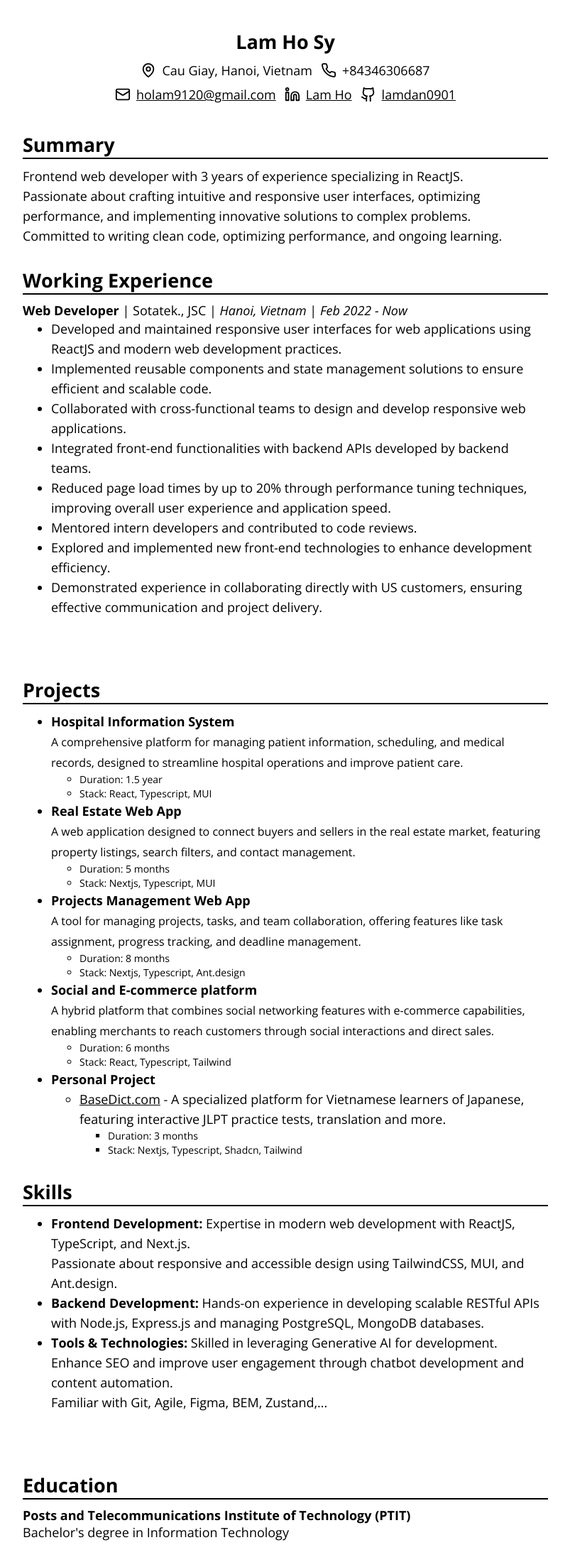
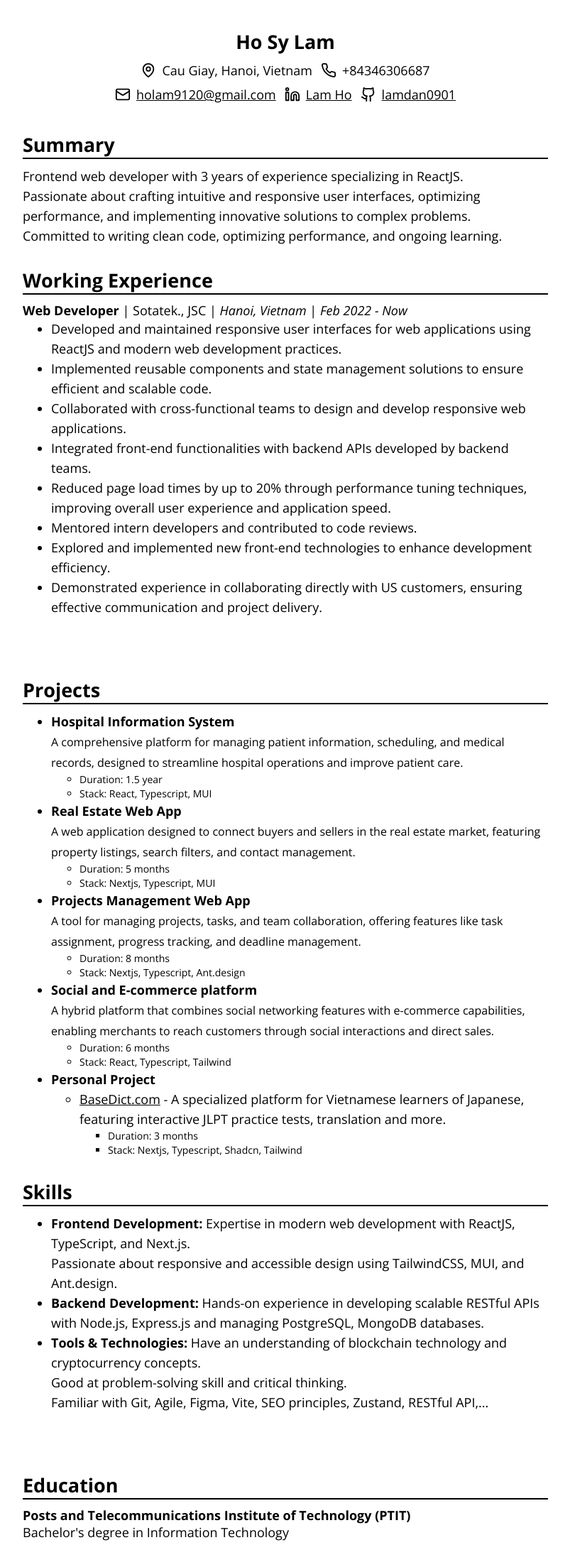
Before and after one commit to lamdan0901/CV, a website: page index.html in a window 1280 px wide. Shown: the whole page at 71% size, without its empty margins (238-1041 px from the left). Drawn offline with nearby package versions, Linux system fonts and the light colour scheme.

Commit message:
commit message

```diff
--- a/index.html
+++ b/index.html
@@ -95,7 +95,7 @@
   </head>
   <body>
     <section class="info">
-      <h1>Lam Ho Sy</h1>
+      <h1>Ho Sy Lam</h1> <!-- Anderson Ho | Lam Ho Sy -->
       <div class="info-content">
         <div class="info-item">
           <svg
@@ -211,6 +211,7 @@
 		Passionate about crafting intuitive and responsive user interfaces, optimizing performance, and implementing innovative solutions to complex problems.
        <br/>
 		Committed to writing clean code, optimizing performance, and ongoing learning.
+      </div>
     </section>
 
     <section class="work-exp">
@@ -307,18 +308,20 @@
     <section class="skills">
       <h2>Skills</h2>
 	  <ul>
-      <li><b>Frontend Development:</b> Expertise in modern web development with ReactJS, TypeScript, and Next.js.
-	  <br/>Passionate about responsive and accessible design using TailwindCSS, MUI, and Ant.design.</li>
+		  <li><b>Frontend Development:</b> Expertise in modern web development with ReactJS, TypeScript, and Next.js.
+		  <br/>Passionate about responsive and accessible design using TailwindCSS, MUI, and Ant.design.</li>
 
-      <li><b>Backend Development:</b> Hands-on experience in developing scalable RESTful APIs with Node.js, Express.js and managing PostgreSQL, MongoDB databases.</li>
+		  <li><b>Backend Development:</b> Hands-on experience in developing scalable RESTful APIs with Node.js, Express.js and managing PostgreSQL, MongoDB databases.</li>
 
-      <li><b>Tools & Technologies:</b> Skilled in leveraging Generative AI for development.
-	  <br/>Enhance SEO and improve user engagement through chatbot development and content automation.
-	  <br/>Familiar with Git, Agile, Figma, BEM, Zustand,...</li>
+		  <li><b>Tools & Technologies:</b> Have an understanding of blockchain technology and cryptocurrency concepts.
+		  <br/>Good at problem-solving skill and critical thinking.
+		  <br/>Familiar with Git, Agile, Figma, Vite, SEO principles, Zustand, RESTful API,...</li>
 	  </ul>
     </section>
 	<br/>
-
+<!--  Skilled in leveraging Generative AI for development.
+	  <br/>
+	  Enhance SEO and improve user engagement through chatbot development and content automation.  -->
     <section class="degree">
       <h2>Education</h2>
       <b>Posts and Telecommunications Institute of Technology (PTIT)</b><br />
```
Also changed, not shown: 2 other files.
